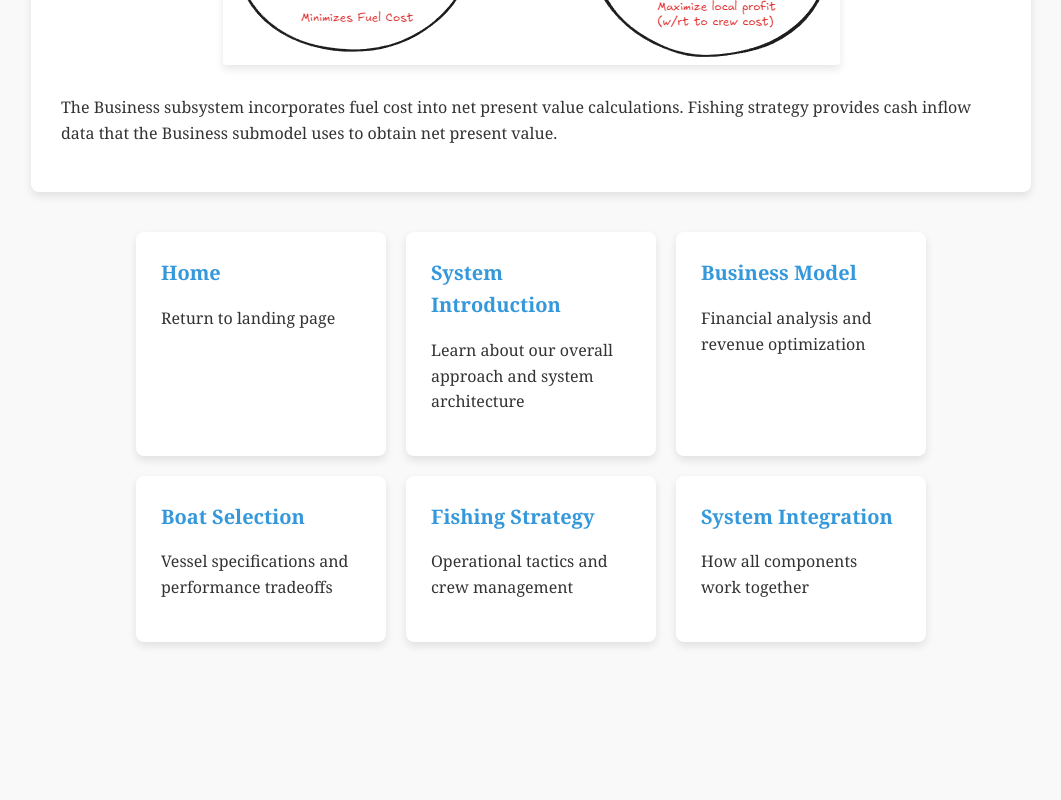
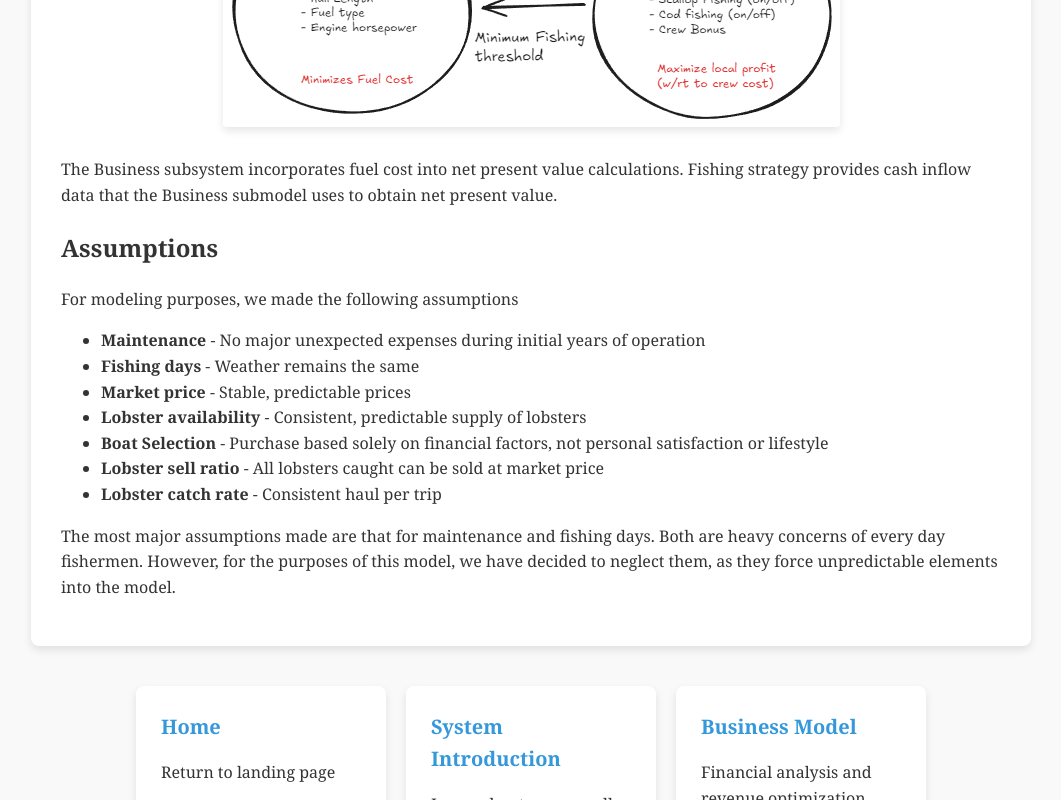
Before and after one commit to chrdn/qed_lobster_project, a plain HTML site: page system_introduction.html in a window 1280 px wide. Shown: the part 969-1769 px from the top of the page, without its empty margins (109-1170 px from the left). Before the commit the page ends 1671 px from the top, so only its background shows below. Drawn offline with Linux system fonts and the light colour scheme.

Commit message:
Final push III

```diff
--- a/system_introduction.html
+++ b/system_introduction.html
@@ -80,6 +80,7 @@
     </div>
 
     <div class="content">
+        <h2>System Architecture</h2>
         <p>For this project, we are optimizing the parameters for a successful 3 man lobster crew. We separate this system into three subsystems:</p>
         <ol>
             <li><strong>Business</strong> - Controls the budget and expected profit</li>
@@ -92,6 +93,19 @@
         </div>
 
         <p>The Business subsystem incorporates fuel cost into net present value calculations. Fishing strategy provides cash inflow data that the Business submodel uses to obtain net present value.</p>
+
+        <h2>Assumptions</h2>
+        <p>For modeling purposes, we made the following assumptions</p>
+        <ul>
+            <li><strong>Maintenance</strong> - No major unexpected expenses during initial years of operation</li>
+            <li><strong>Fishing days</strong> - Weather remains the same</li>
+            <li><strong>Market price</strong> - Stable, predictable prices</li>
+            <li><strong>Lobster availability</strong> - Consistent, predictable supply of lobsters</li>
+            <li><strong>Boat Selection</strong> - Purchase based solely on financial factors, not personal satisfaction or lifestyle</li>
+            <li><strong>Lobster sell ratio</strong> - All lobsters caught can be sold at market price</li>
+            <li><strong>Lobster catch rate</strong> - Consistent haul per trip</li>
+        </ul>
+        <p>The most major assumptions made are that for maintenance and fishing days. Both are heavy concerns of every day fishermen. However, for the purposes of this model, we have decided to neglect them, as they force unpredictable elements into the model. </p>
     </div>
 
     <div class="nav-container">
```
